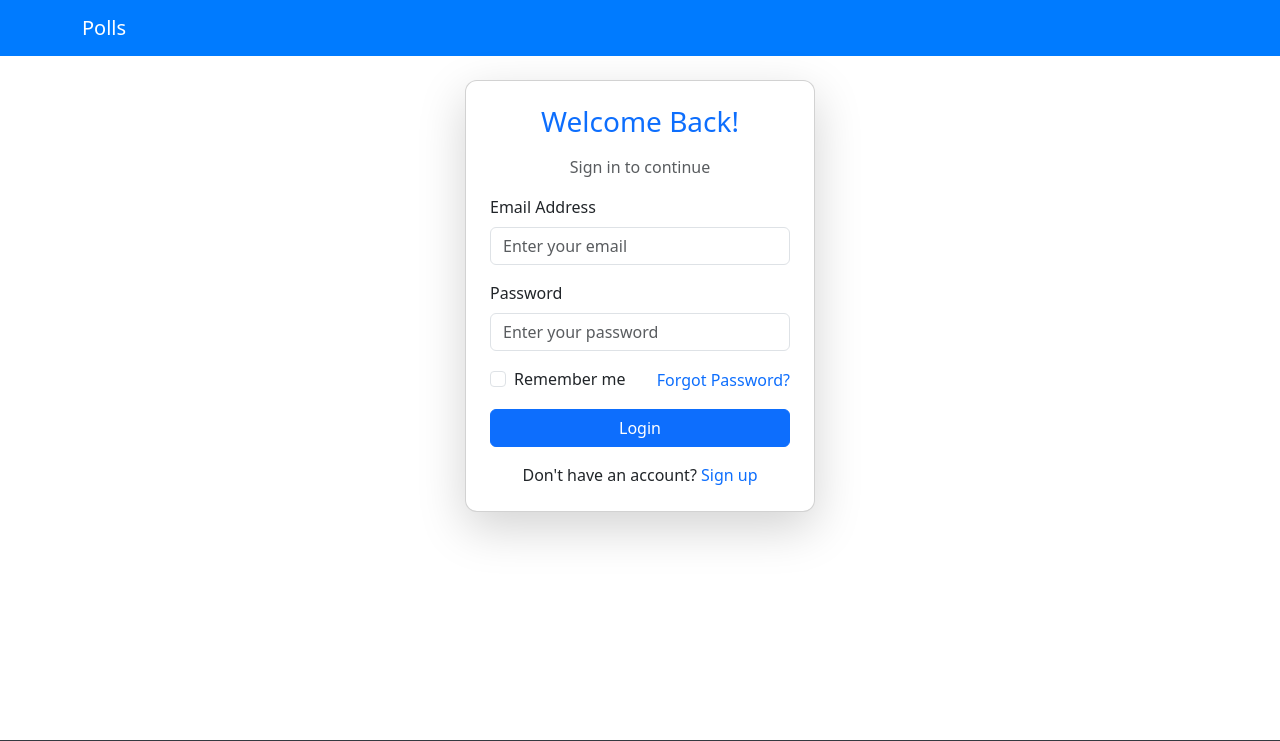
After one commit to cnbrkaydemir/Polls, a Django app: template polls/templates/login.html in a window 1280 px wide. The commit adds this page. Shown: the top 741 px of the page. Run offline with Django 3.2, Linux system fonts and the light colour scheme; the template is opened without the code that fills it, so the values that code supplies are empty.

Commit message:
Implement login functionality.

```diff
--- a/polls/templates/home.html
+++ b/polls/templates/home.html
@@ -6,7 +6,7 @@
     <p class="lead text-muted">Create polls, vote, and view results in real time!</p>
 
     <div class="d-flex justify-content-center gap-3 mt-4">
-        <a href="{% url 'home' %}" class="btn btn-lg btn-primary">Login</a>
+        <a href="{% url 'login' %}" class="btn btn-lg btn-primary">Login</a>
         <a href="{% url 'register' %}" class="btn btn-lg btn-success">Sign Up</a>
     </div>
 
--- /dev/null
+++ b/polls/templates/login.html
@@ -0,0 +1,46 @@
+{% extends "base.html" %}
+
+{% block title %}Login{% endblock %}
+
+{% block content %}
+<div class="d-flex justify-content-center align-items-center">
+    <div class="card shadow-lg p-4" style="width: 350px; border-radius: 12px;">
+        <div class="text-center">
+            <h3 class="mb-3 text-primary">Welcome Back!</h3>
+            <p class="text-muted">Sign in to continue</p>
+        </div>
+
+        {% if error %}
+            <div class="alert alert-danger text-center" role="alert">
+                {{ error }}
+            </div>
+        {% endif %}
+
+        <form method="post">
+            {% csrf_token %}
+            <div class="mb-3">
+                <label for="email" class="form-label">Email Address</label>
+                <input type="email" class="form-control" id="email" name="email" required placeholder="Enter your email">
+            </div>
+            <div class="mb-3">
+                <label for="password" class="form-label">Password</label>
+                <input type="password" class="form-control" id="password" name="password" required placeholder="Enter your password">
+            </div>
+            <div class="d-flex justify-content-between align-items-center mb-3">
+                <div class="form-check">
+                    <input type="checkbox" class="form-check-input" id="remember">
+                    <label class="form-check-label" for="remember">Remember me</label>
+                </div>
+                <a href="#" class="text-decoration-none text-primary">Forgot Password?</a>
+            </div>
+            <button type="submit" class="btn btn-primary w-100">Login</button>
+        </form>
+
+        <div class="text-center mt-3">
+            <p class="mb-0">Don't have an account?
+                <a href="{% url 'register' %}" class="text-primary text-decoration-none">Sign up</a>
+            </p>
+        </div>
+    </div>
+</div>
+{% endblock %}
--- a/polls/urls.py
+++ b/polls/urls.py
@@ -11,4 +11,6 @@ urlpatterns = [
     path('poll_create/', views.create_poll, name='poll_create'),
 
     path('poll/<int:poll_id>/', views.get_poll_detail, name='poll_detail'),
+
+    path('login/', views.login_view, name='login'),
 ]
```
Also changed, not shown: polls/views.py (+17 -1 lines).
